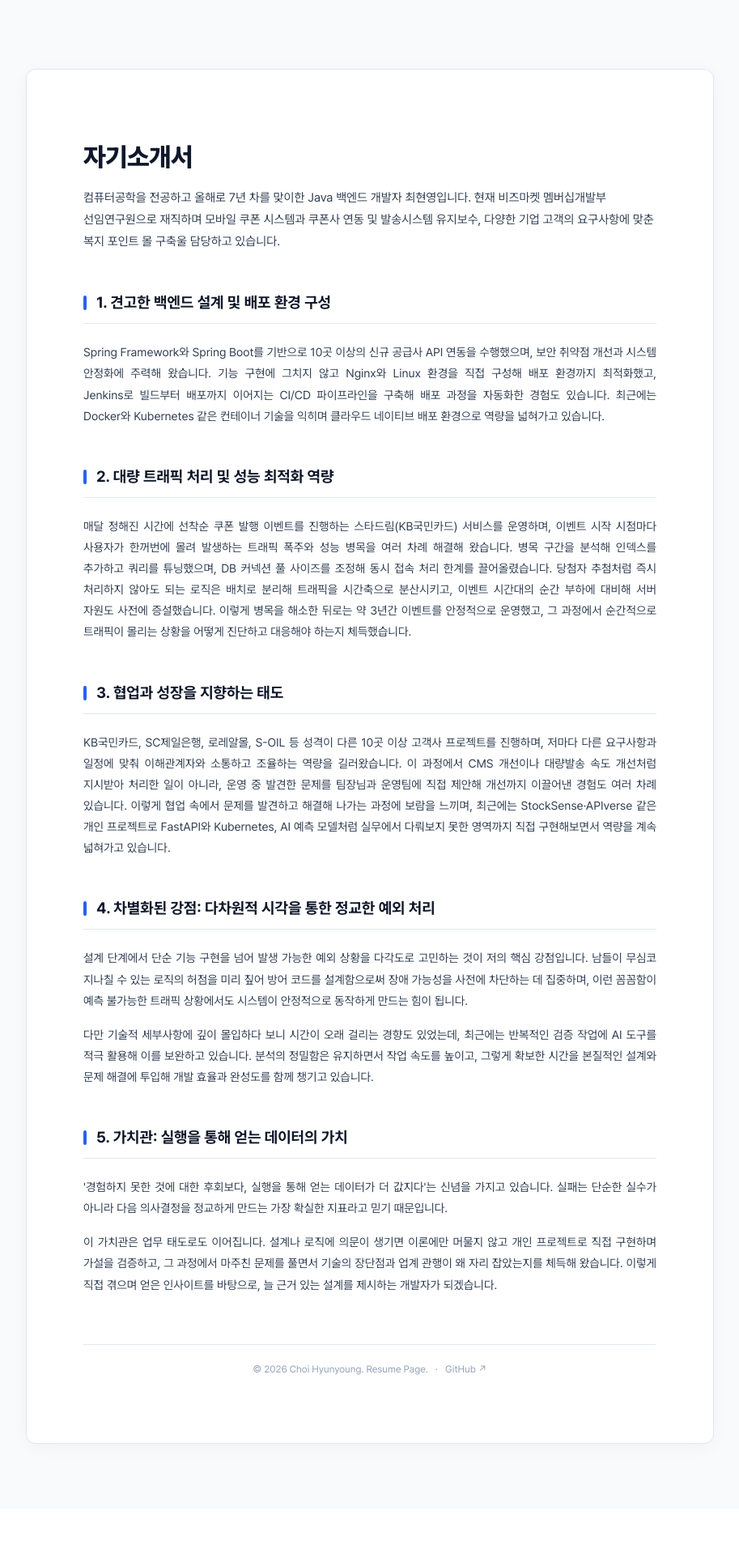
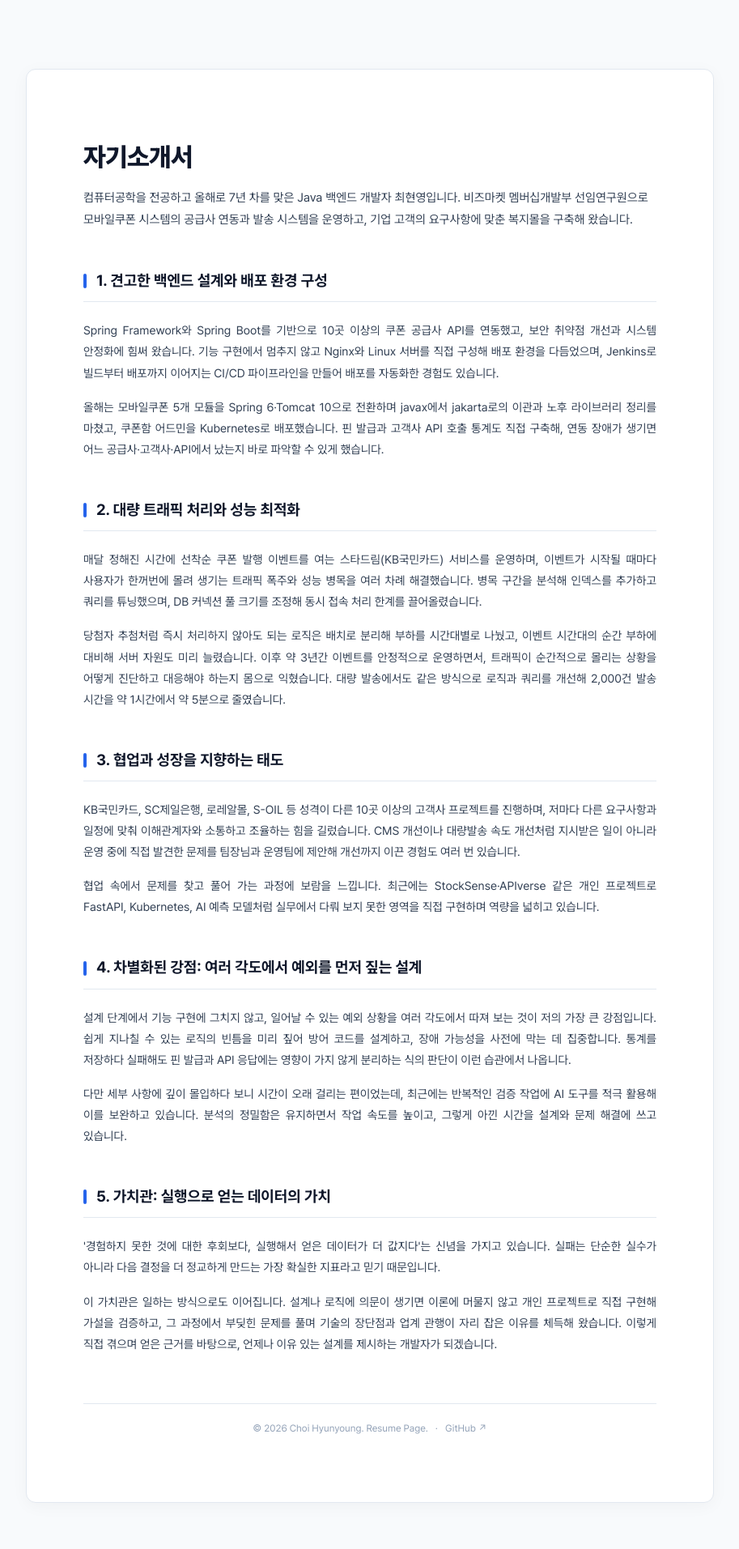
Before and after one commit to hy1116/resume, a Spring Boot app: page /introduction in a window 1280 px wide. Shown: the part 64-1977 px from the top of the page at 81% size, without its empty margins (183-1096 px from the left). Before the commit the page ends 1849 px from the top, so only its background shows below. Run offline with Spring Boot 4, Linux system fonts and the light colour scheme.

Commit message:
자소서 업데이트 및 문장수정

```diff
--- a/scripts/pretendard-subset-chars.txt
+++ b/scripts/pretendard-subset-chars.txt
@@ -1 +1 @@
- !"#$%&'()*+,-./0123456789:;<=>?@ABCDEFGHIJKLMNOPQRSTUVWXYZ[\]^_`abcdefghijklmnopqrstuvwxyz{|}~·×—→↔↗가각간감값강같개객갱거건걸검것게겠격겪견결경계고곳공과관괄교구국군권규균그극근금급기길김깊까꺼께꼼꾸꿈뀌끌끼나난남내낸너널넓넘넣네넥넵년념노논높누눅눔뉴느는늘능니닌님닝다단달담답당대더덕던데덱델도독동됐되된됩두뒤듈드득든들등디딩따때땡떻라락람래랜램랫량러런럼렇레렉려력련렸례로록론롤뢰료뤄류률르른를리림립릿링마만맞맡매머먼멀메멤며면명모목몰못무묶문물미민믿밀및바박반받발방배백버번베벤변별병보복본볼부북분불브블비빌사삭산삼상새색샌샘생서석선설성세센셀셋션셜소속솔송쇼수순술숨슈스습승시식신실심십싱써씨아악안않알암았앙애액앴야약양어얻얼얽업없었에엑엔엘엠여역연였영예오온올옮와완왔왜외요용우운울워원월웨웹위유육율으은을음응의이익인일임입있자작잔잠잡장재저적전절점접정제젝조족존종좋주줄중즈즉즐증지직진질집징짚찍차착참찾챙처천첨청체쳐쳤최추축춘출춤충춰취측치친칠카캐커컨컬컴컷켓코콘쿠쿼퀘큐크큰클키킹타탕태택탭터텀테텍템토톡통퇴투튜트특티팀팅파판패팩퍼페펫편평포폭폰폴폼표풀품퓨프픈플피픽핀필핑하학한할함합항해핵했행향허험헤헬혀현협형호화확환활황회효후휴흥히힌힘
+ !"#$%&'()*+,-./0123456789:;<=>?@ABCDEFGHIJKLMNOPQRSTUVWXYZ[\]^_`abcdefghijklmnopqrstuvwxyz{|}~·×—→↔↗가각간감값강같개객갱거건걸검것게겠격겪견결경계고곳공과관괄교구국군권규균그극근금급기길김깊까꺼께꾸꿈뀌끈끌낀낍나난날남났내낸너널넓넣넥넵년념노논높누눅눔눴뉴느는늘능니닌님닝다단달담답당대더덕던데덱델도독동됐되된될됩두뒤듈드득든들듬등디딩딪따때땡떻라락람래랜램랫량러런럼렀렇레렉려력련렸례로록론롤뢰료뤄류률르른를리림립릿링마막만맞맡매머먼멀멈메멤며면명모목몰몸못무묶문물미민믿밀및바박반받발방배백버번베벤변별병보복본볼부북분브블비빈빌사삭산삼상새색샌샘생서석선설성세센셀셋션셜소속솔송쇼수순술숨쉽슈스습승시식신실심십싱써쓰씨아악안않알암았앙애액앴야약양어언얻얼얽업없었에엑엔엘엠여역연였영예오온올옮옵와완왔외요용우운울워원월웨웹위유육율으은을음응의이익인일임입있자작잔잠잡장재저적전절점접정제젝져조족존종좋주줄중즈즉즐증지직진집징짚찍차착참찾처천첨청체쳐쳤최추축춘출춤충춰취측치칠카캐커컨컬컴컷켓코콘쿠쿼퀘큐크큰키킹타탕태택탭터텀테텍템토톡통퇴투튜트특틈티팀팅파판패팩퍼페펫편평포폭폰폴폼표풀품퓨프픈플피픽핀필핑하학한할함합항해했행향허험헤헬현협혔형호화확환활황회후휴흥히힌힘
--- a/src/main/resources/templates/introduction.html
+++ b/src/main/resources/templates/introduction.html
@@ -18,43 +18,46 @@
 <div class="container">
     <header>
         <h1 class="name">자기소개서</h1>
-        <p class="intro-p">컴퓨터공학을 전공하고 올해로 7년 차를 맞이한 Java 백엔드 개발자 최현영입니다. 현재 비즈마켓 멤버십개발부 선임연구원으로 재직하며 모바일 쿠폰 시스템과 쿠폰사 연동 및 발송시스템 유지보수, 다양한 기업 고객의 요구사항에 맞춘 복지 포인트 몰 구축울 담당하고 있습니다.</p>
+        <p class="intro-p">컴퓨터공학을 전공하고 올해로 7년 차를 맞은 Java 백엔드 개발자 최현영입니다. 비즈마켓 멤버십개발부 선임연구원으로 모바일쿠폰 시스템의 공급사 연동과 발송 시스템을 운영하고, 기업 고객의 요구사항에 맞춘 복지몰을 구축해 왔습니다.</p>
     </header>
 
     <section>
-        <h2>1. 견고한 백엔드 설계 및 배포 환경 구성</h2>
+        <h2>1. 견고한 백엔드 설계와 배포 환경 구성</h2>
         <div class="content">
-            <p>Spring Framework와 Spring Boot를 기반으로 10곳 이상의 신규 공급사 API 연동을 수행했으며, 보안 취약점 개선과 시스템 안정화에 주력해 왔습니다. 기능 구현에 그치지 않고 Nginx와 Linux 환경을 직접 구성해 배포 환경까지 최적화했고, Jenkins로 빌드부터 배포까지 이어지는 CI/CD 파이프라인을 구축해 배포 과정을 자동화한 경험도 있습니다. 최근에는 Docker와 Kubernetes 같은 컨테이너 기술을 익히며 클라우드 네이티브 배포 환경으로 역량을 넓혀가고 있습니다.</p>
+            <p>Spring Framework와 Spring Boot를 기반으로 10곳 이상의 쿠폰 공급사 API를 연동했고, 보안 취약점 개선과 시스템 안정화에 힘써 왔습니다. 기능 구현에서 멈추지 않고 Nginx와 Linux 서버를 직접 구성해 배포 환경을 다듬었으며, Jenkins로 빌드부터 배포까지 이어지는 CI/CD 파이프라인을 만들어 배포를 자동화한 경험도 있습니다.</p>
+            <p>올해는 모바일쿠폰 5개 모듈을 Spring 6&middot;Tomcat 10으로 전환하며 javax에서 jakarta로의 이관과 노후 라이브러리 정리를 마쳤고, 쿠폰함 어드민을 Kubernetes로 배포했습니다. 핀 발급과 고객사 API 호출 통계도 직접 구축해, 연동 장애가 생기면 어느 공급사·고객사·API에서 났는지 바로 파악할 수 있게 했습니다.</p>
         </div>
     </section>
 
     <section>
-        <h2>2. 대량 트래픽 처리 및 성능 최적화 역량</h2>
+        <h2>2. 대량 트래픽 처리와 성능 최적화</h2>
         <div class="content">
-            <p>매달 정해진 시간에 선착순 쿠폰 발행 이벤트를 진행하는 스타드림(KB국민카드) 서비스를 운영하며, 이벤트 시작 시점마다 사용자가 한꺼번에 몰려 발생하는 트래픽 폭주와 성능 병목을 여러 차례 해결해 왔습니다. 병목 구간을 분석해 인덱스를 추가하고 쿼리를 튜닝했으며, DB 커넥션 풀 사이즈를 조정해 동시 접속 처리 한계를 끌어올렸습니다. 당첨자 추첨처럼 즉시 처리하지 않아도 되는 로직은 배치로 분리해 트래픽을 시간축으로 분산시키고, 이벤트 시간대의 순간 부하에 대비해 서버 자원도 사전에 증설했습니다. 이렇게 병목을 해소한 뒤로는 약 3년간 이벤트를 안정적으로 운영했고, 그 과정에서 순간적으로 트래픽이 몰리는 상황을 어떻게 진단하고 대응해야 하는지 체득했습니다.</p>
+            <p>매달 정해진 시간에 선착순 쿠폰 발행 이벤트를 여는 스타드림(KB국민카드) 서비스를 운영하며, 이벤트가 시작될 때마다 사용자가 한꺼번에 몰려 생기는 트래픽 폭주와 성능 병목을 여러 차례 해결했습니다. 병목 구간을 분석해 인덱스를 추가하고 쿼리를 튜닝했으며, DB 커넥션 풀 크기를 조정해 동시 접속 처리 한계를 끌어올렸습니다.</p>
+            <p>당첨자 추첨처럼 즉시 처리하지 않아도 되는 로직은 배치로 분리해 부하를 시간대별로 나눴고, 이벤트 시간대의 순간 부하에 대비해 서버 자원도 미리 늘렸습니다. 이후 약 3년간 이벤트를 안정적으로 운영하면서, 트래픽이 순간적으로 몰리는 상황을 어떻게 진단하고 대응해야 하는지 몸으로 익혔습니다. 대량 발송에서도 같은 방식으로 로직과 쿼리를 개선해 2,000건 발송 시간을 약 1시간에서 약 5분으로 줄였습니다.</p>
         </div>
     </section>
 
     <section>
         <h2>3. 협업과 성장을 지향하는 태도</h2>
         <div class="content">
-            <p>KB국민카드, SC제일은행, 로레알몰, S-OIL 등 성격이 다른 10곳 이상 고객사 프로젝트를 진행하며, 저마다 다른 요구사항과 일정에 맞춰 이해관계자와 소통하고 조율하는 역량을 길러왔습니다. 이 과정에서 CMS 개선이나 대량발송 속도 개선처럼 지시받아 처리한 일이 아니라, 운영 중 발견한 문제를 팀장님과 운영팀에 직접 제안해 개선까지 이끌어낸 경험도 여러 차례 있습니다. 이렇게 협업 속에서 문제를 발견하고 해결해 나가는 과정에 보람을 느끼며, 최근에는 StockSense·APIverse 같은 개인 프로젝트로 FastAPI와 Kubernetes, AI 예측 모델처럼 실무에서 다뤄보지 못한 영역까지 직접 구현해보면서 역량을 계속 넓혀가고 있습니다.</p>
+            <p>KB국민카드, SC제일은행, 로레알몰, S-OIL 등 성격이 다른 10곳 이상의 고객사 프로젝트를 진행하며, 저마다 다른 요구사항과 일정에 맞춰 이해관계자와 소통하고 조율하는 힘을 길렀습니다. CMS 개선이나 대량발송 속도 개선처럼 지시받은 일이 아니라 운영 중에 직접 발견한 문제를 팀장님과 운영팀에 제안해 개선까지 이끈 경험도 여러 번 있습니다.</p>
+            <p>협업 속에서 문제를 찾고 풀어 가는 과정에 보람을 느낍니다. 최근에는 StockSense&middot;APIverse 같은 개인 프로젝트로 FastAPI, Kubernetes, AI 예측 모델처럼 실무에서 다뤄 보지 못한 영역을 직접 구현하며 역량을 넓히고 있습니다.</p>
         </div>
     </section>
 
     <section>
-        <h2>4. 차별화된 강점: 다차원적 시각을 통한 정교한 예외 처리</h2>
+        <h2>4. 차별화된 강점: 여러 각도에서 예외를 먼저 짚는 설계</h2>
         <div class="content">
-            <p>설계 단계에서 단순 기능 구현을 넘어 발생 가능한 예외 상황을 다각도로 고민하는 것이 저의 핵심 강점입니다. 남들이 무심코 지나칠 수 있는 로직의 허점을 미리 짚어 방어 코드를 설계함으로써 장애 가능성을 사전에 차단하는 데 집중하며, 이런 꼼꼼함이 예측 불가능한 트래픽 상황에서도 시스템이 안정적으로 동작하게 만드는 힘이 됩니다.</p>
-            <p>다만 기술적 세부사항에 깊이 몰입하다 보니 시간이 오래 걸리는 경향도 있었는데, 최근에는 반복적인 검증 작업에 AI 도구를 적극 활용해 이를 보완하고 있습니다. 분석의 정밀함은 유지하면서 작업 속도를 높이고, 그렇게 확보한 시간을 본질적인 설계와 문제 해결에 투입해 개발 효율과 완성도를 함께 챙기고 있습니다.</p>
+            <p>설계 단계에서 기능 구현에 그치지 않고, 일어날 수 있는 예외 상황을 여러 각도에서 따져 보는 것이 저의 가장 큰 강점입니다. 쉽게 지나칠 수 있는 로직의 빈틈을 미리 짚어 방어 코드를 설계하고, 장애 가능성을 사전에 막는 데 집중합니다. 통계를 저장하다 실패해도 핀 발급과 API 응답에는 영향이 가지 않게 분리하는 식의 판단이 이런 습관에서 나옵니다.</p>
+            <p>다만 세부 사항에 깊이 몰입하다 보니 시간이 오래 걸리는 편이었는데, 최근에는 반복적인 검증 작업에 AI 도구를 적극 활용해 이를 보완하고 있습니다. 분석의 정밀함은 유지하면서 작업 속도를 높이고, 그렇게 아낀 시간을 설계와 문제 해결에 쓰고 있습니다.</p>
         </div>
     </section>
 
     <section>
-        <h2>5. 가치관: 실행을 통해 얻는 데이터의 가치</h2>
+        <h2>5. 가치관: 실행으로 얻는 데이터의 가치</h2>
         <div class="content">
-            <p>'경험하지 못한 것에 대한 후회보다, 실행을 통해 얻는 데이터가 더 값지다'는 신념을 가지고 있습니다. 실패는 단순한 실수가 아니라 다음 의사결정을 정교하게 만드는 가장 확실한 지표라고 믿기 때문입니다.</p>
-            <p>이 가치관은 업무 태도로도 이어집니다. 설계나 로직에 의문이 생기면 이론에만 머물지 않고 개인 프로젝트로 직접 구현하며 가설을 검증하고, 그 과정에서 마주친 문제를 풀면서 기술의 장단점과 업계 관행이 왜 자리 잡았는지를 체득해 왔습니다. 이렇게 직접 겪으며 얻은 인사이트를 바탕으로, 늘 근거 있는 설계를 제시하는 개발자가 되겠습니다.</p>
+            <p>'경험하지 못한 것에 대한 후회보다, 실행해서 얻은 데이터가 더 값지다'는 신념을 가지고 있습니다. 실패는 단순한 실수가 아니라 다음 결정을 더 정교하게 만드는 가장 확실한 지표라고 믿기 때문입니다.</p>
+            <p>이 가치관은 일하는 방식으로도 이어집니다. 설계나 로직에 의문이 생기면 이론에 머물지 않고 개인 프로젝트로 직접 구현해 가설을 검증하고, 그 과정에서 부딪힌 문제를 풀며 기술의 장단점과 업계 관행이 자리 잡은 이유를 체득해 왔습니다. 이렇게 직접 겪으며 얻은 근거를 바탕으로, 언제나 이유 있는 설계를 제시하는 개발자가 되겠습니다.</p>
         </div>
     </section>
 
```
Also changed, not shown: src/main/resources/static/fonts/pretendard-subset.woff2.
